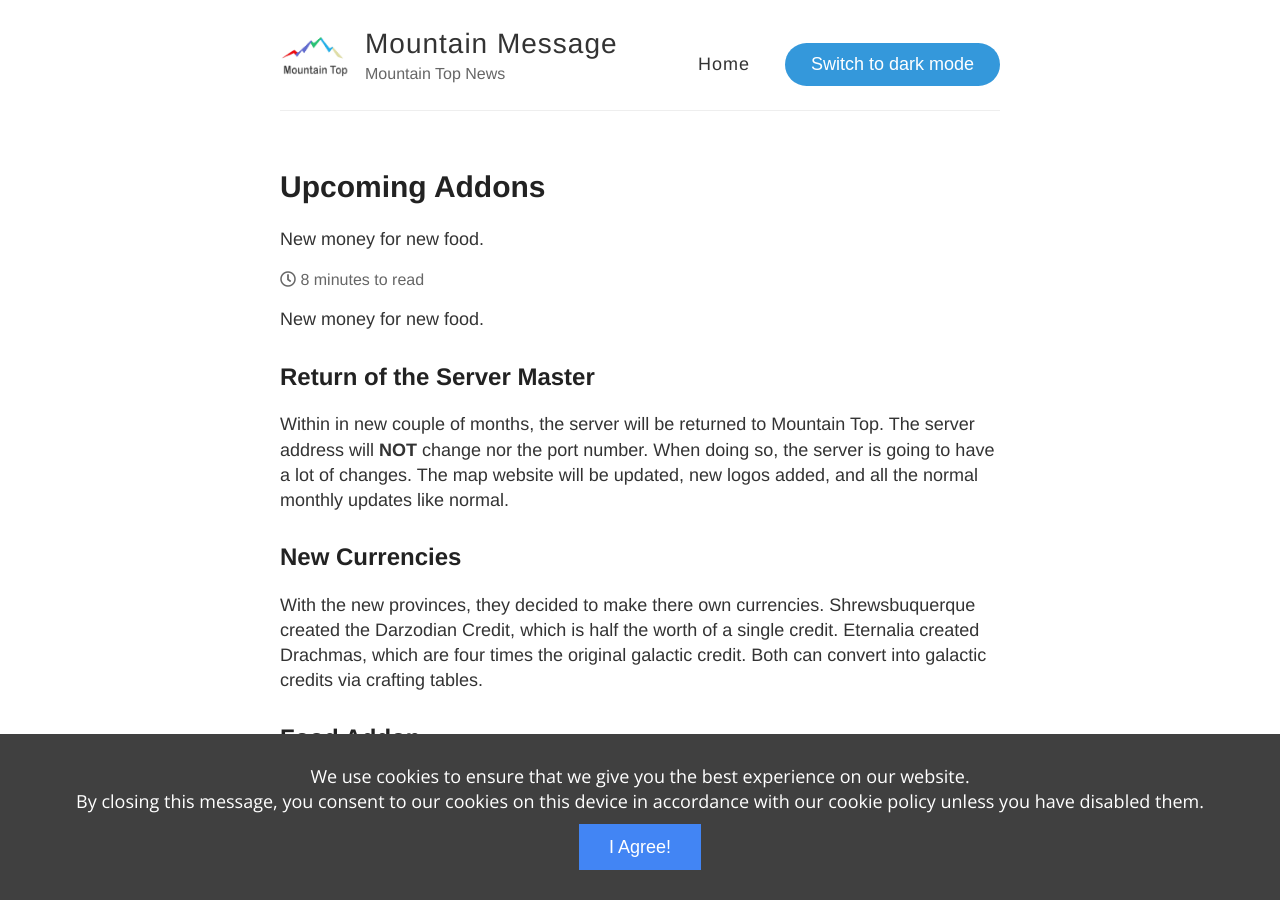
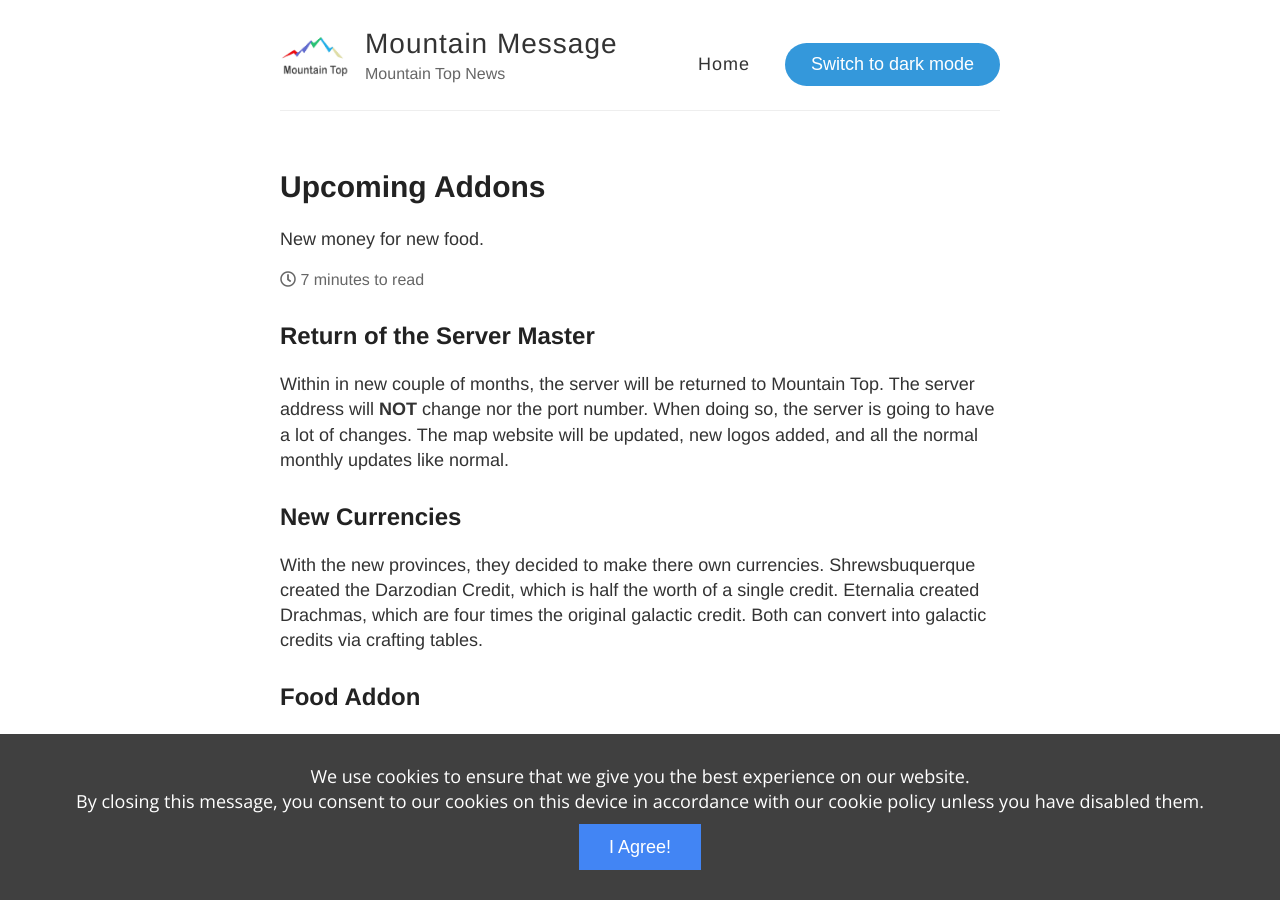
Before and after one commit to NewCaledoniaDevTeam/MountainMessage, a Jekyll site: the page built from _posts/2021-5-6-New-Addons.md, in a window 1280 px wide and 900 px high. Built offline with Jekyll 4.4.1, drawn with Linux system fonts in a browser that asks for light colours; comment, search, counter and statistics services are not loaded.

Commit message:
Update 2021-5-6-New-Addons.md

```diff
--- a/_posts/2021-5-6-New-Addons.md
+++ b/_posts/2021-5-6-New-Addons.md
@@ -3,8 +3,6 @@ layout: post
 title: Upcoming Addons
 description: New money for new food.
 ---
-
-New money for new food.
 
 ## Return of the Server Master
 
```
